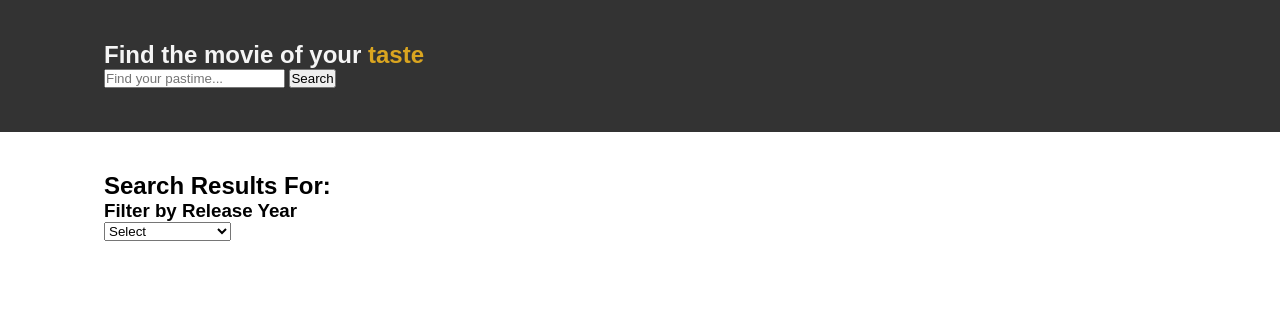
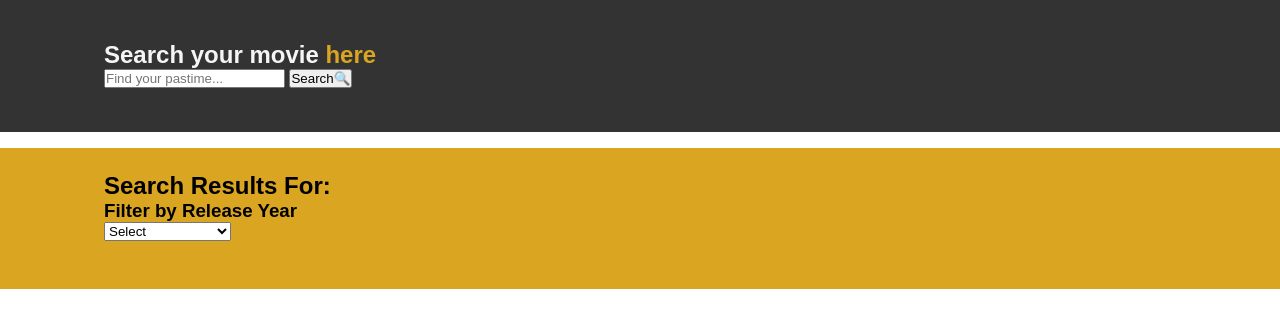
Before and after one commit to TroyCMason/WEEK-4-PROJECT, a plain HTML site: page index.html in a window 1280 px wide. Shown: the part 149-476 px from the top of the page. Drawn offline with Linux system fonts and the light colour scheme; no server answers.

Commit message:
Formatted Document

```diff
--- a/index.html
+++ b/index.html
@@ -32,16 +32,16 @@
         <header>
             <div class="row">
                 <div class="header__wrapper">
-                    <h1 class="header__title">Find the movie of your <span class="gold">taste</span></h1>
+                    <h1 class="header__title">Search your movie <span class="gold">here</span></h1>
                     <div class="search__wrapper">
                         <input type="search" class="header__search-bar" id="searchInput" placeholder="Find your pastime...">
-                        <button id="searchButton" class="Search__btn">Search</button>
+                        <button id="searchButton" class="Search__btn">Search🔍</button>
                     </div>
                 </div>
             </div>
         </header>
     </section>
-    <section>
+    <section class="more">
 <div class="row">
 <div class="search__wrapper">
     <h2 class="search__title" id="searchTitle"> Search Results For:</h2>
@@ -56,16 +56,9 @@
     </div>
 </div>
 <div class="movies">
-
 </div>
 </div>
-    </section>
-</body>
-
-
-
+</section>
     </div>
-
-
 </body>
 </html>
--- a/script.js
+++ b/script.js
@@ -9,7 +9,7 @@ let selectedYearFilter = "";
 let searchPerformed = false;
 
 function showSkeleton() {
-  movieListEl.innerHTML = `Loading...`;
+  movieListEl.innerHTML = `Let's see...`;
 }
 
 function hideSkeleton() {
@@ -77,14 +77,6 @@ yearFilterSelect.addEventListener("change", function () {
   delaySearchMovies(searchQuery, selectedYearFilter);
 });
 
-
-
-
-
-
-
-
-
 searchInput.addEventListener("input", function () {
   searchQuery = this.value.trim();
 });
--- a/style.css
+++ b/style.css
@@ -45,7 +45,9 @@ nav ul {
     display: flex;
 }
 
-
+.more{
+    background-color: goldenrod;
+}
 nav li {
     display: inline;
     margin-right: 20px; /* Adjust spacing between menu items */
@@ -54,6 +56,10 @@ nav li {
 nav a {
     text-decoration: none;
     color: black;
+}
+
+nav a:hover{
+    text-shadow: -1px 0 whitesmoke, 0 1px white, 1px 0 white, 0 -1px
 }
 
 
```
